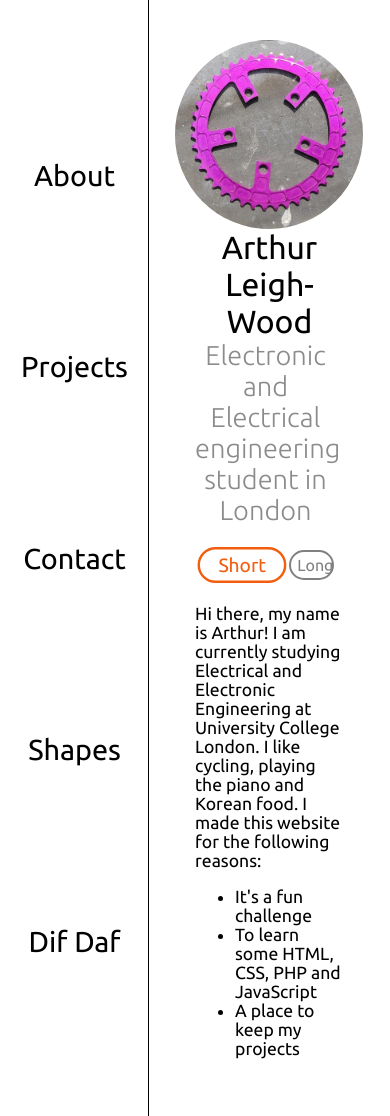
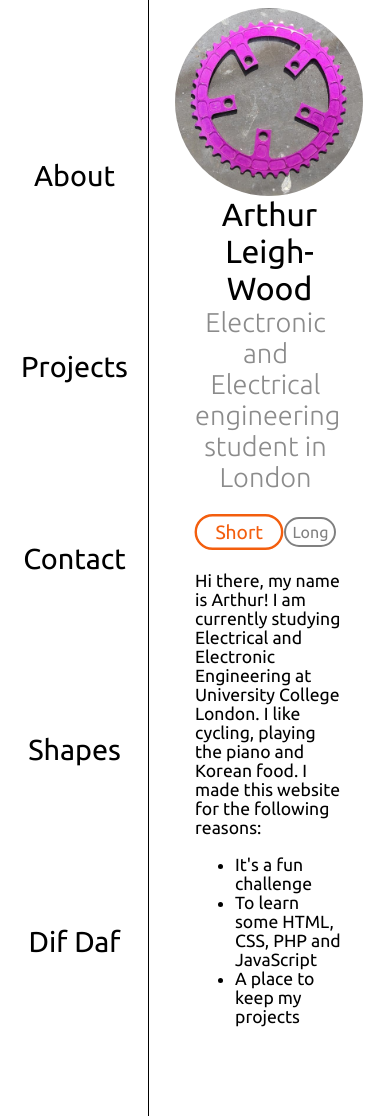
Before and after one commit to aleighwood/personalWebsite, a PHP site: page /Pages/aboutPage.html in a window 390 px wide. Run offline with PHP 8.4, Linux system fonts and the light colour scheme.

Commit message:
more mobile stuff 2

```diff
--- a/Styles/aboutPage.css
+++ b/Styles/aboutPage.css
@@ -20,7 +20,8 @@
 	justify-content: flex-start;
 	background-color: white;
 	width: 61.8%;
-	padding: 1rem;
+	margin-top:1rem;
+	height: 100%;
 }
 
 .header-section {
@@ -86,7 +87,7 @@
 }
 
 button.about-me-button {
-	width: 30%;
+	width: 35%;
 	height: 30px;
 	font-family: 'Ubuntu', Arial;
 	font-size: 1rem;
```
